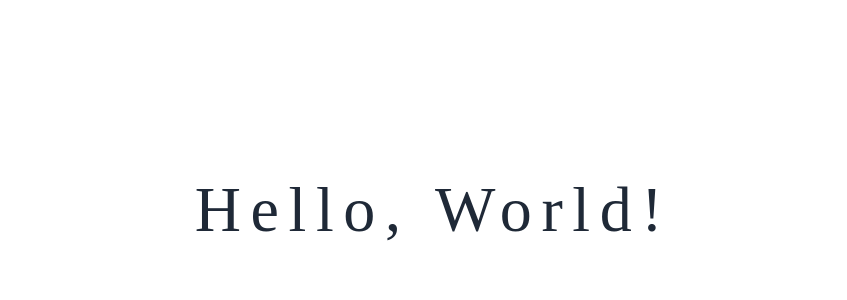
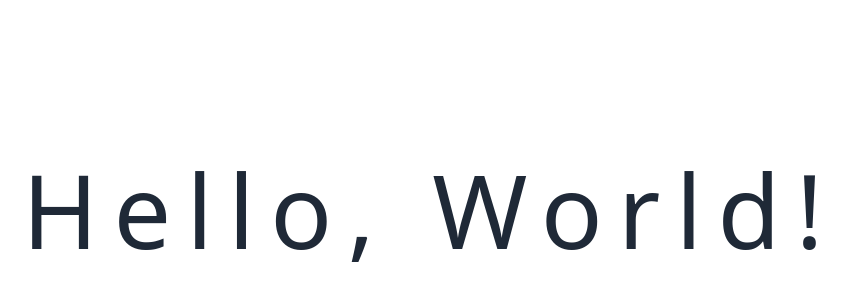
Before and after one commit to rytsh/vitesse, a Svelte app: page / in a window 1280 px wide. Shown: the part 190-490 px from the top of the page, without its empty margins (202-1049 px from the left). Built offline with nearby package versions, Linux system fonts and the light colour scheme.

Commit message:
chore: text
Signed-off-by: Eray Ates <eates23@gmail.com>

```diff
--- a/src/components/Home.svelte
+++ b/src/components/Home.svelte
@@ -57,8 +57,7 @@
     white-space: nowrap; /* Keeps the content on a single line */
     margin: 0 auto; /* Gives that scrolling effect as the typing happens */
     letter-spacing: 0.15em; /* Adjust as needed */
-    font-family: cursive;
-    font-size: 5vw;
+    font-size: 8vw;
     animation: typing 3.5s steps(40, end), blink-caret 0.75s step-end infinite;
     white-space: normal;
   }
```
